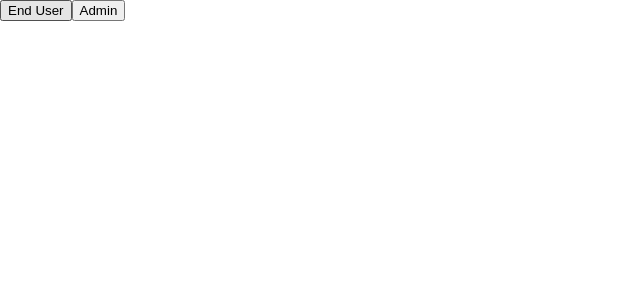
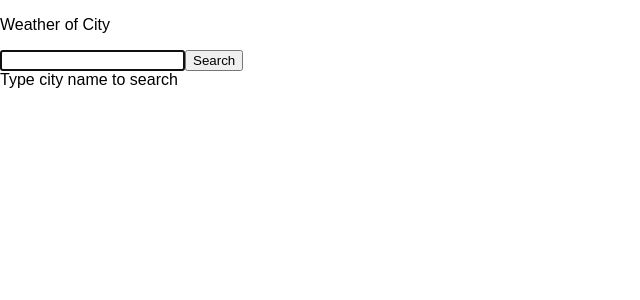
Before and after one commit to trungdovan87/Oddle, a React (Create React App) app in the folder react-web-client/: page / in a window 1280 px wide. Shown: the top 300 px of the page, without its empty margins (0-640 px from the left). Built offline with nearby package versions, Linux system fonts and the light colour scheme; no server answers.

Commit message:
Done - Client - End User

```diff
--- a/react-web-client/src/App.js
+++ b/react-web-client/src/App.js
@@ -3,22 +3,22 @@ import "./App.css";
 import "./commons/preload";
 import api from "./api/service/WeatherApi"
 import SelectScreen from "./component/SelectScreen"
+import ApiScreen from "./component/ApiScreen"
 
-let promise = api.get(2);
-promise.then(
-    json => {
-        console.log("json get Weather: ", json);
-    }
-);
+// let promise = api.get(2);
+// promise.then(
+//     json => {
+//         console.log("json get Weather: ", json);
+//     }
+// );
 
 class App extends Component {
-    that = this;
 
     constructor() {
         super();
         this.state = {
-            screen: "select"
-        }
+            screen: "end-user"
+        };
 
         this.selectScreen = this.selectScreen.bind(this);
     }
@@ -33,7 +33,9 @@ class App extends Component {
                 <SelectScreen selectScreen = {this.selectScreen} />
             );
         } else if (this.state.screen === "end-user") {
-            return <p> End User screen </p>
+            return <ApiScreen/>
+        } else if (this.state.screen === "admin") {
+            return <p> Admin screen </p>
         }
     }
 }
--- a/react-web-client/src/api/service/WeatherApi.js
+++ b/react-web-client/src/api/service/WeatherApi.js
@@ -9,13 +9,24 @@ class WeatherApi extends AbstractApi {
 
     /**
      *
-     * @param {string} cityId
+     * @param {number} cityId
      * @returns {Promise.<Object>}
      */
-    get(cityId) {
+    getCity(cityId) {
         let params = {};
         params['cityId'] = cityId;
         return this._httpGet(this._createUrlWithoutToken(this._context + "api/weather/get", params));
+    }
+
+    /**
+     *
+     * @param {number} cityId
+     * @returns {Promise.<Object>}
+     */
+    searchWeather(cityName) {
+        let params = {};
+        params['name'] = cityName;
+        return this._httpGet(this._createUrlWithoutToken(this._context + "api/weather/search", params));
     }
 }
 
--- a/react-web-client/src/component/ApiScreen.js
+++ b/react-web-client/src/component/ApiScreen.js
@@ -1,19 +1,71 @@
 import React, {Component} from "react";
+import api from "../api/service/WeatherApi"
 
-class App extends Component {
+class ApiScreen extends Component {
+    constructor() {
+        super();
+        this.state = {
+        };
+        // this.onTextChange = this.onTextChange.bind(this);
+    }
+
+    onTextChange = (event) => {
+        let that = this;
+        api.searchWeather(event.target.value).then(
+            json => {
+                if (json.status === 0) {
+                    that.setState({cities: json.data})
+                } else {
+                    alert("Error: " + json);
+                }
+            }
+        );
+    };
+
+    componentDidMount() {
+        this.nameInput.focus();
+    }
+
+    _convertCityToLI(city) {
+
+        return (
+            <li key={city.cityId}>
+                <b> {city.cityName} </b> ({city.createDate})
+
+                <br/>
+                temp: {city.temperature} degree | {city.status} | {city.windy} m/s | {city.humidity}% | {city.pressure} hpa
+
+            </li>
+        )
+    }
+
+    _result() {
+        if (this.state.cities === undefined) {
+            return <div> Type city name to search </div>;
+        }  else if (this.state.cities.length === 0) {
+            return <div> No result </div>
+        } else {
+            return (
+                <ul>
+                    {this.state.cities.map(this._convertCityToLI)}
+                </ul>
+            )
+        }
+    }
+
+
     render() {
         return (
-            <div className="App">
-                <div className="App-header">
-                    <img src={logo} className="App-logo" alt="logo"/>
-                    <h2>Welcome to React</h2>
-                </div>
-                <p className="App-intro">
-                    To get started, edit <code>src/App.js</code> and save to reload.
-                </p>
+            <div>
+                <p>Weather of City </p>
+                <input type="text" onChange={this.onTextChange} ref={(input) => {
+                    this.nameInput = input;
+                }}/>
+                <button> Search</button>
+                {this._result()}
             </div>
         );
     }
 }
 
-export default App;
+export default ApiScreen;
--- a/react-web-client/src/component/SelectScreen.js
+++ b/react-web-client/src/component/SelectScreen.js
@@ -5,7 +5,7 @@ class SelectScreen extends Component {
         return (
             <div>
                 <button onClick={() => this.props.selectScreen("end-user")}> End User</button>
-                <button> Admin</button>
+                <button onClick={() => this.props.selectScreen("admin")}> Admin</button>
             </div>
         );
     }
```
